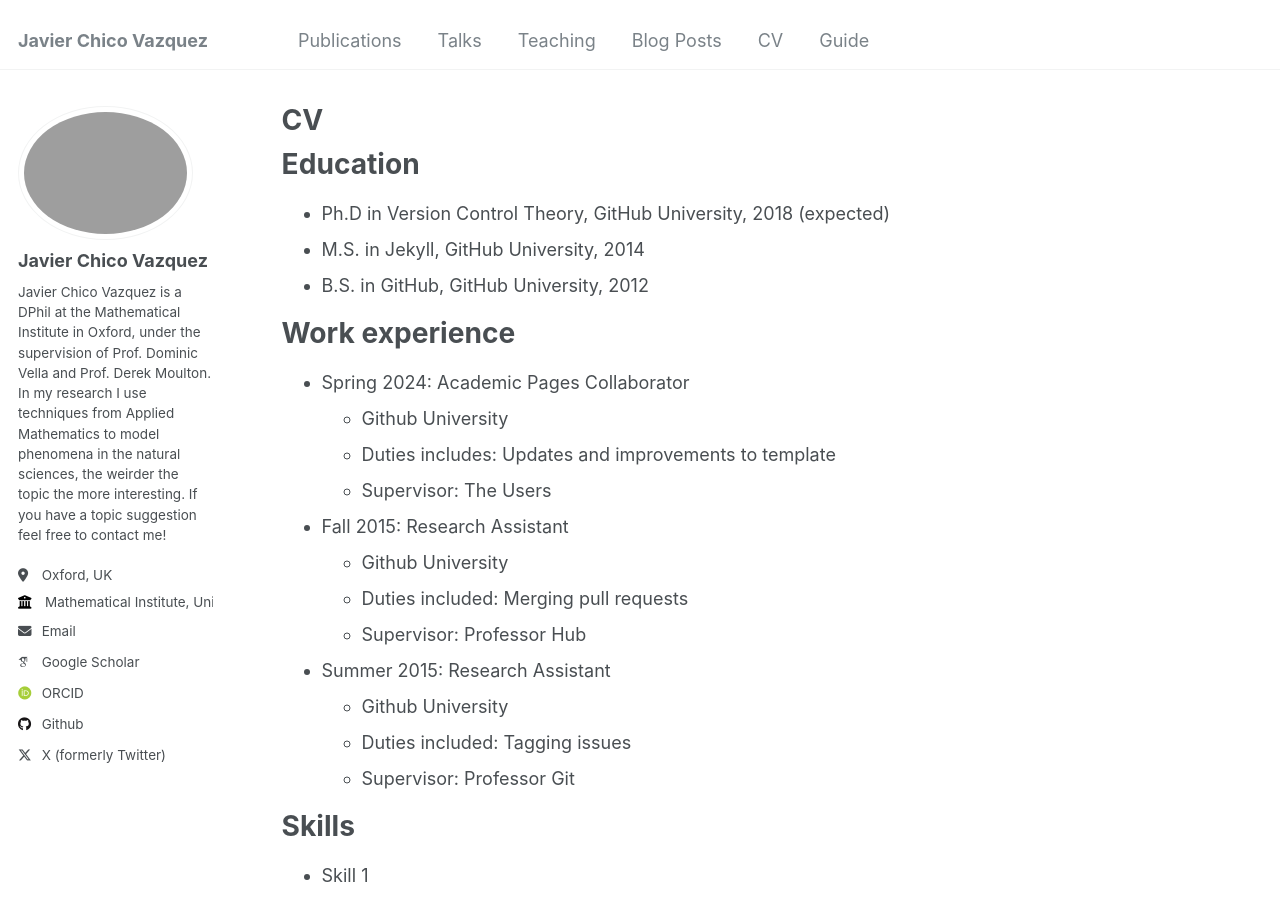
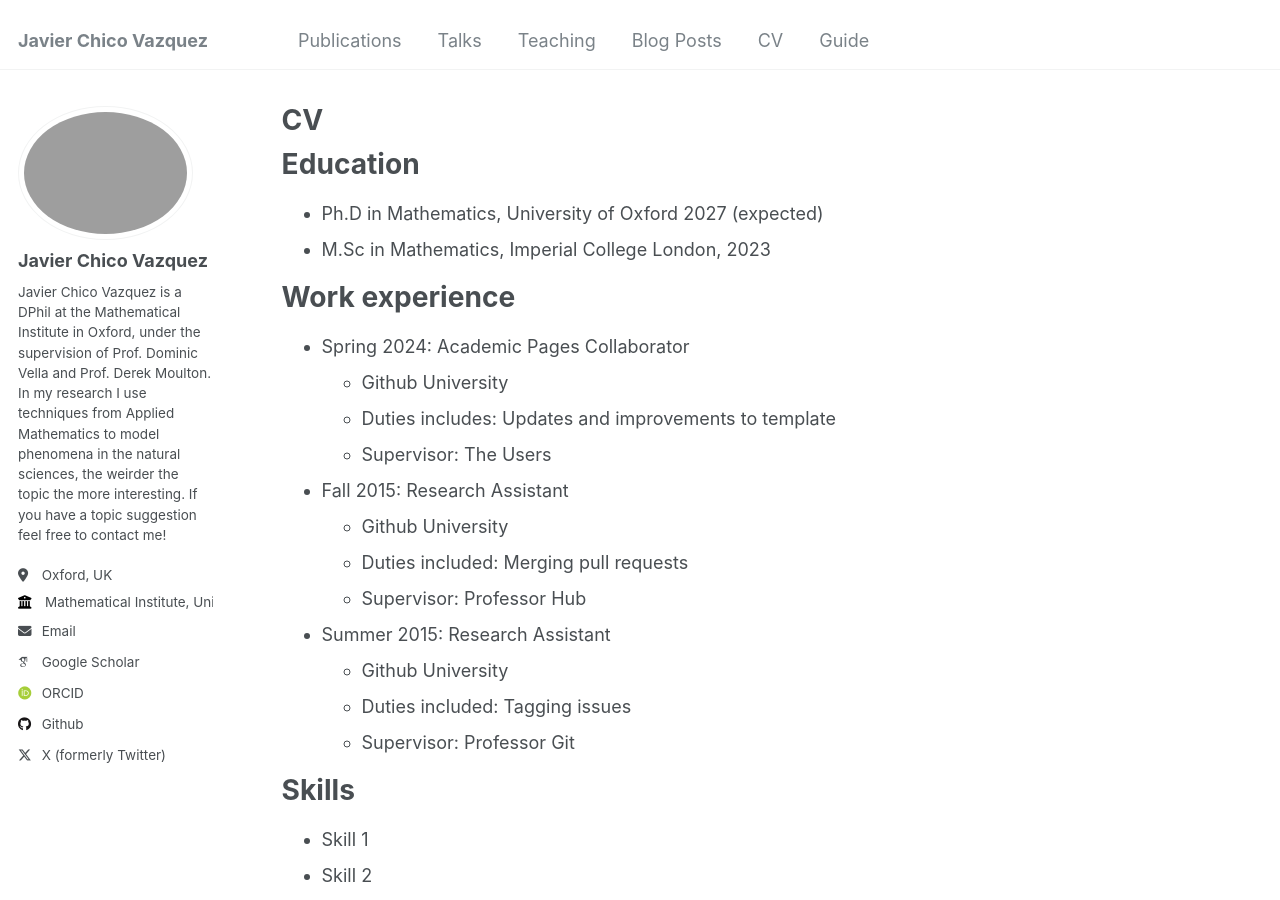
Before and after one commit to JavierChico/JavierChico.github.io, a Jekyll site: the page built from _pages/cv.md, in a window 1280 px wide and 900 px high. Built offline with Jekyll 4.4.1, drawn with Linux system fonts in a browser that asks for light colours; some web fonts are replaced.

Commit message:
Update cv.md

```diff
--- a/_pages/cv.md
+++ b/_pages/cv.md
@@ -11,9 +11,8 @@
 
 Education
 ======
-* Ph.D in Version Control Theory, GitHub University, 2018 (expected)
-* M.S. in Jekyll, GitHub University, 2014
-* B.S. in GitHub, GitHub University, 2012
+* Ph.D in Mathematics, University of Oxford 2027 (expected)
+* M.Sc in Mathematics, Imperial College London, 2023
 
 Work experience
 ======
```
